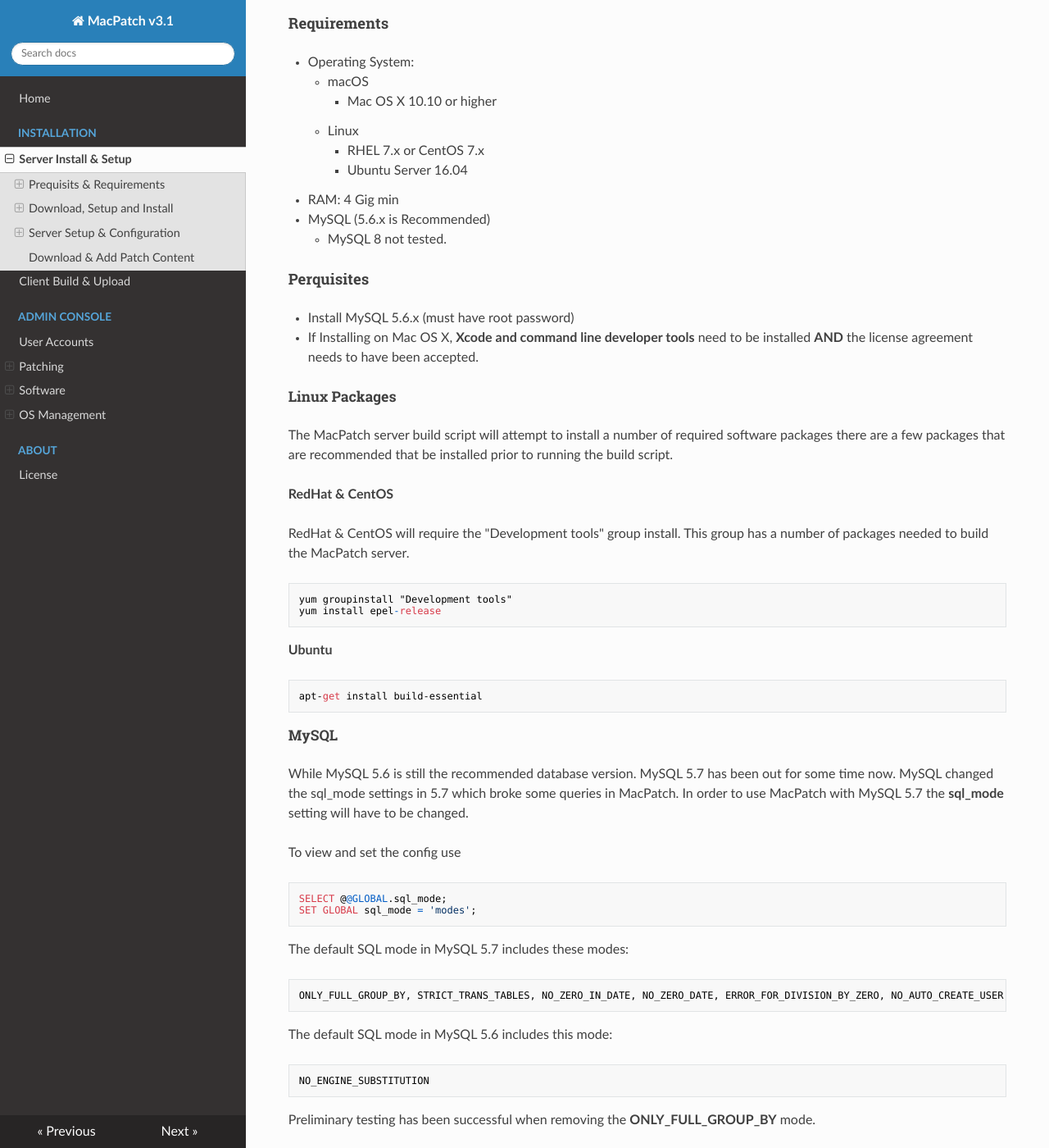
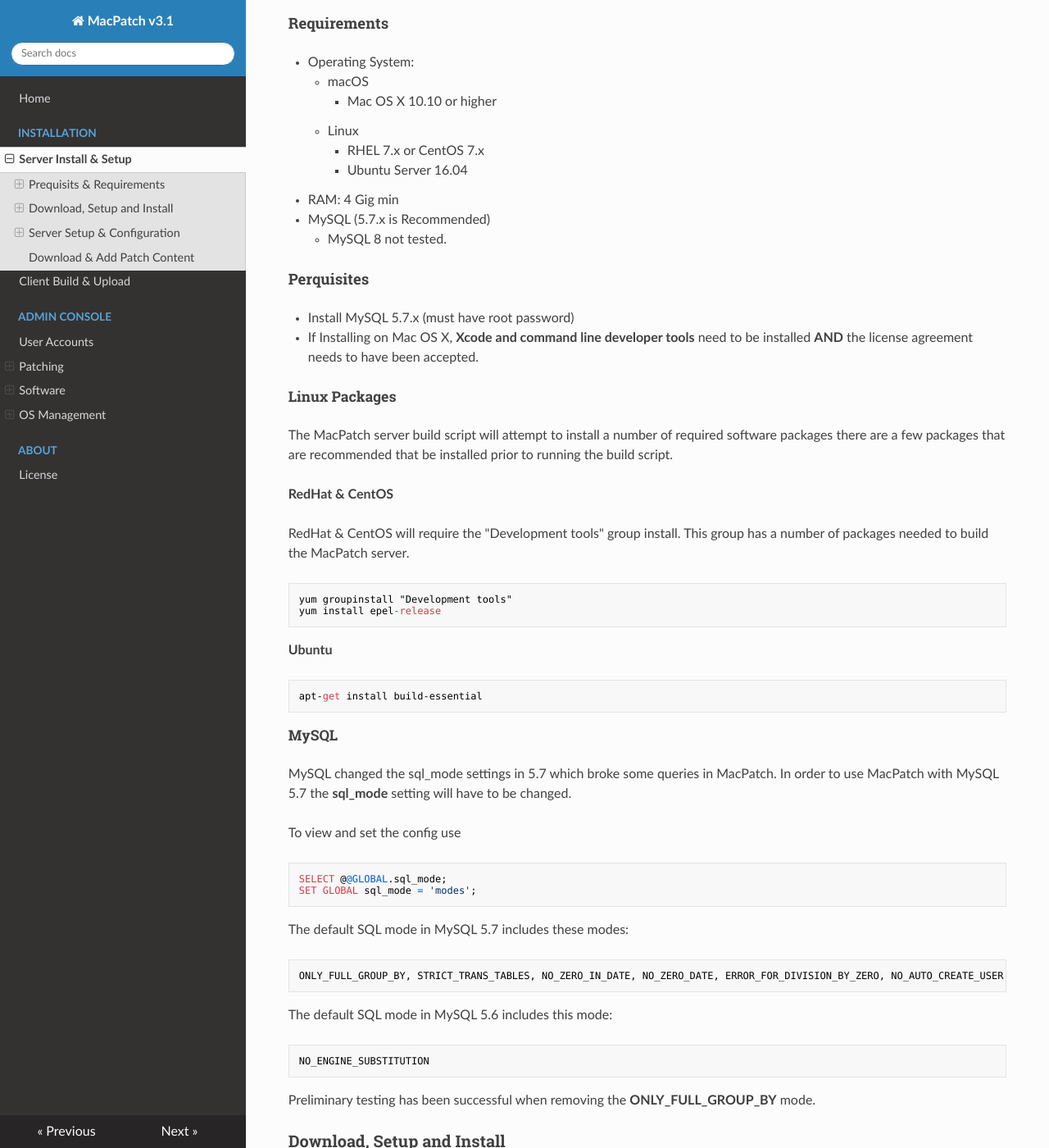
Before and after one commit to LLNL/MacPatch-Docs, an MkDocs documentation site: the page built from docs/server_install.md, in a window 1280 px wide and 1400 px high, scrolled down 777 px. Shown: the whole window at 82% size. Built offline with MkDocs 1.6.1, drawn with Linux system fonts in a browser that asks for light colours; nearby versions of some CDN libraries; old or Windows-style settings are respelled for this version of MkDocs; some of the changed text lies outside the part shown.

Commit message:
Update docs for MacPatch v3.3.x

```diff
--- a/docs/server_install.md
+++ b/docs/server_install.md
@@ -29,11 +29,11 @@
 		- RHEL 7.x or CentOS 7.x
 		- Ubuntu Server 16.04
 - RAM: 4 Gig min
-- MySQL (5.6.x is Recommended)
+- MySQL (5.7.x is Recommended)
 	- 	MySQL 8 not tested.
 
 #### Perquisites <a name='a2'></a>
-- Install MySQL 5.6.x (must have root password)
+- Install MySQL 5.7.x (must have root password)
 - If Installing on Mac OS X, **Xcode and command line developer tools** need to be installed **AND** the license agreement needs to have been accepted.
 
 ##### Linux Packages <a name='a2a'></a>
@@ -53,7 +53,7 @@
 
 ##### MySQL <a name='a2b'></a>
 
-While MySQL 5.6 is still the recommended database version. MySQL 5.7 has been out for some time now. MySQL changed the sql_mode settings in 5.7 which broke some queries in MacPatch. In order to use MacPatch with MySQL 5.7 the **sql\_mode** setting will have to be changed.
+MySQL changed the sql_mode settings in 5.7 which broke some queries in MacPatch. In order to use MacPatch with MySQL 5.7 the **sql\_mode** setting will have to be changed.
 
 To view and set the config use
 
```
Also changed, not shown: other parts of docs/server_install.md (+1 -1 lines), docs/client_build_install.md (+4 -4 lines), docs/custom_patches.md (+4 -4 lines), docs/index.md (+1 -1 lines), site/client_build_install.html, site/custom_patches.html, site/index.html, site/search/search_index.json, site/server_install.html, site/sitemap.xml, site/sw_groups.html, site/sw_packages.html, 1 other file.
